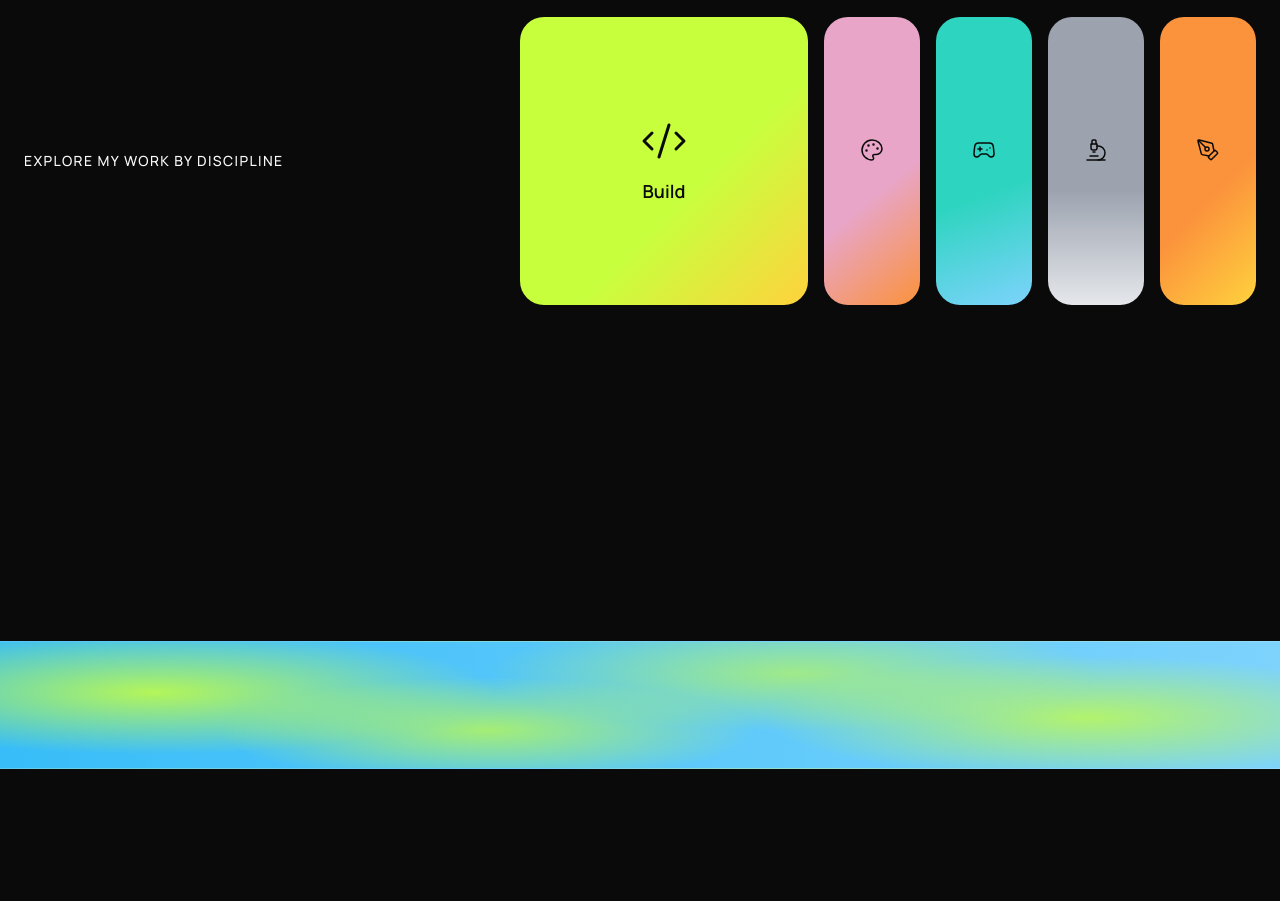
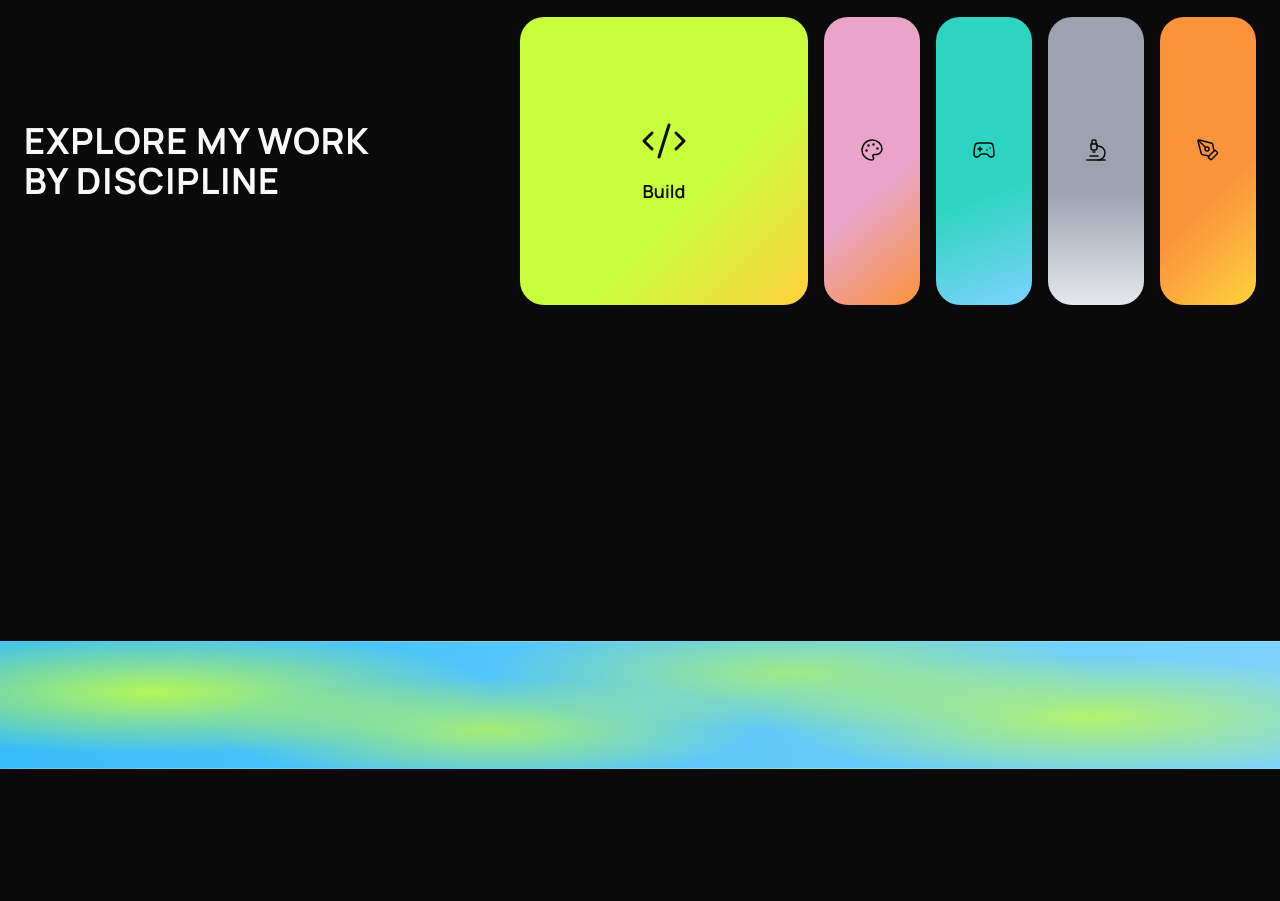
Before and after one commit to rileyb3/portfolio, a Next.js app: page / in a window 1280 px wide. Shown: the part 1180-2081 px from the top of the page. Built offline with nearby package versions, Linux system fonts and the light colour scheme.

Commit message:
Disciplines: upsize heading, bold, wrap to two lines

```diff
--- a/src/components/Disciplines.tsx
+++ b/src/components/Disciplines.tsx
@@ -88,7 +88,7 @@ export default function Disciplines() {
             centered below) below sm, since there's no room for that on an
             iOS-width screen. */}
         <div className="flex flex-col items-center gap-6 sm:flex-row sm:items-center sm:justify-between sm:gap-10">
-          <h2 className="text-sm font-medium uppercase tracking-widest text-paper sm:shrink-0 sm:text-left">
+          <h2 className="max-w-[16ch] text-2xl font-bold uppercase leading-tight tracking-wide text-paper sm:shrink-0 sm:text-left sm:text-3xl lg:text-4xl">
             Explore my work by discipline
           </h2>
           {/* One row, fixed height. The active tile is as wide as it is
```
